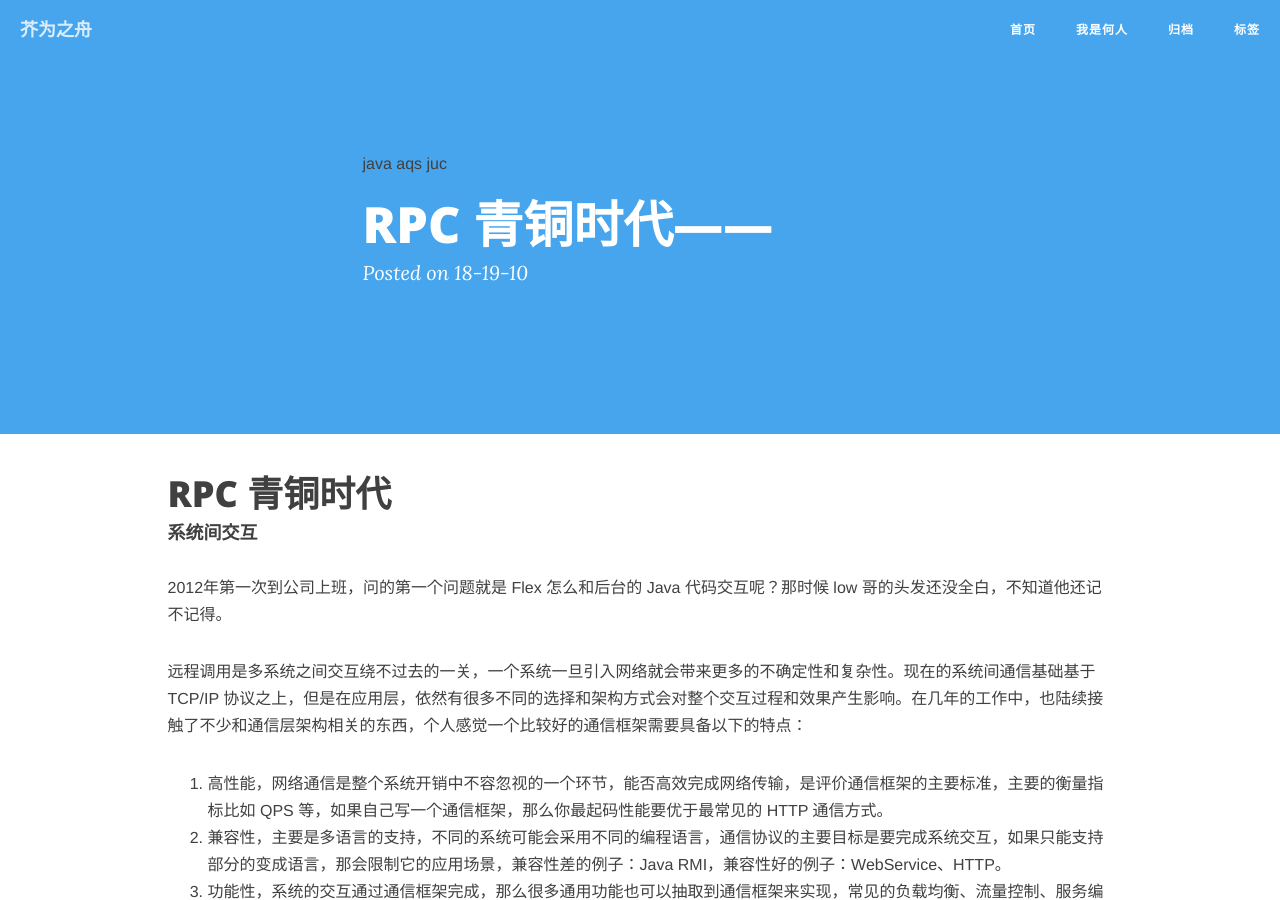
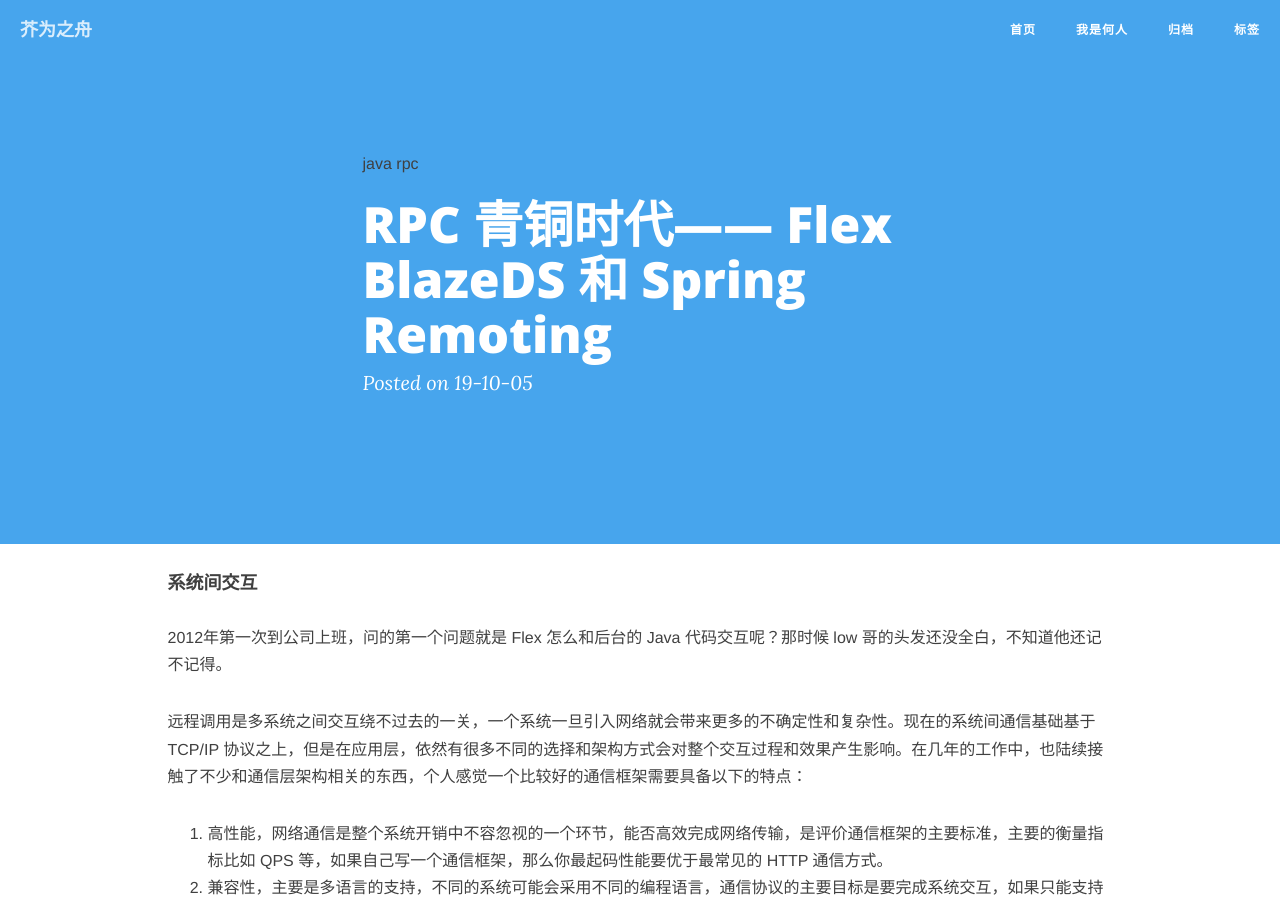
Before and after one commit to fzsens/fzsens.github.com, a Jekyll site: the page built from _posts/2019-05-10-rpc-blazeds.md, in a window 1280 px wide and 900 px high. Built offline with Jekyll 4.4.1, drawn with Linux system fonts in a browser that asks for light colours; nearby versions of some CDN libraries; comment, search, counter and statistics services are not loaded.

Commit message:
rpc-blazeds 通信机制

```diff
--- a/_posts/2019-05-10-rpc-blazeds.md
+++ b/_posts/2019-05-10-rpc-blazeds.md
@@ -1,13 +1,11 @@
 ---
 layout: post
-title: RPC 青铜时代——
-date: 2018-10-19
-categories: aqs
-tags: [java,aqs,juc]
-description: Java AbstractQueuedSynchronizer 详解
+title: RPC 青铜时代—— Flex BlazeDS 和 Spring Remoting
+date: 2019-05-10
+categories: rpc
+tags: [java,rpc]
+description: 系统间通信技术 blazeds 和 spring remoting
 ---
-
-# RPC 青铜时代
 
 #### 系统间交互
 
```
